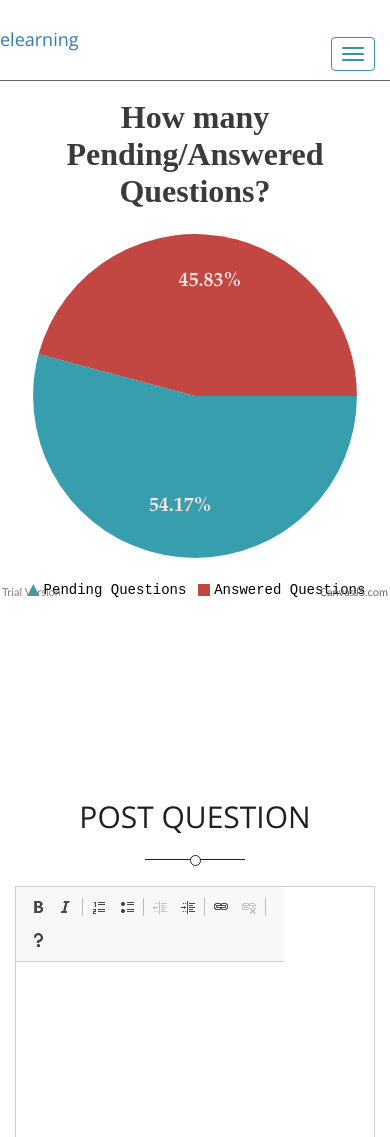
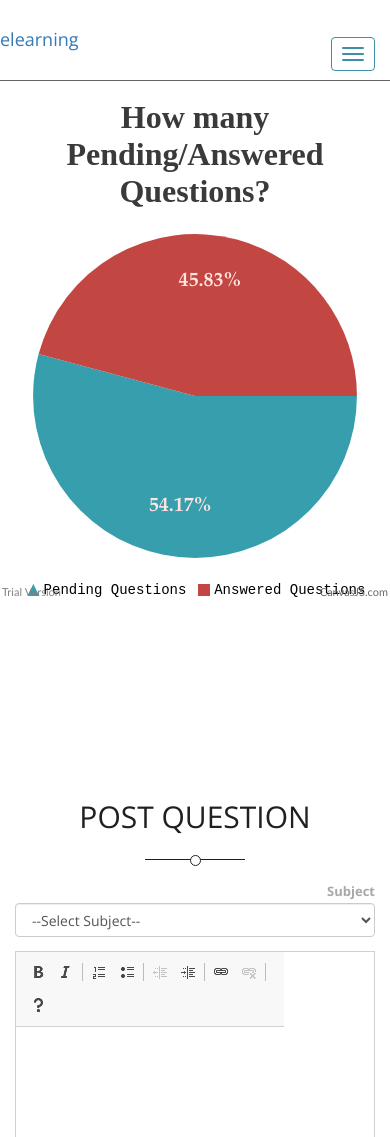
Before and after one commit to Jaswanthyahoo/elearningstoryboard, a plain HTML site: page home.html in a window 390 px wide. Shown: the top 1137 px of the page. Drawn offline with nearby package versions, Linux system fonts and the light colour scheme.

Commit message:
subject fiels added in home.html

```diff
--- a/home.html
+++ b/home.html
@@ -151,6 +151,20 @@
             <div class="section-title text-center wow fadeInUp">
                 <h2>Post Question</h2>
             </div>
+            <div class="row">
+                <div class="col-md-2">
+                    <label for="txtpostquestion" class="pull-right">Subject</label>
+                </div>
+                <div class="col-md-10">
+                    <select id="selectbasic" name="selectbasic" class="form-control input-md">
+                        <option>--Select Subject--</option>
+                        <option>FEA using ANSYS Classic ( ANSYS APDL Mechanical)</option>
+                        <option>FEA using ANSYS Workbench (Design Modular & Mechanical)</option>
+                        <option>FEA using ANSYS Classic & Workbench</option>
+                    </select>
+                </div>
+            </div>
+            <br />
             <div class="row">
                 <div class="col-md-2">
                     <label for="txtpostquestion" class="pull-right">Post Question</label>
```
